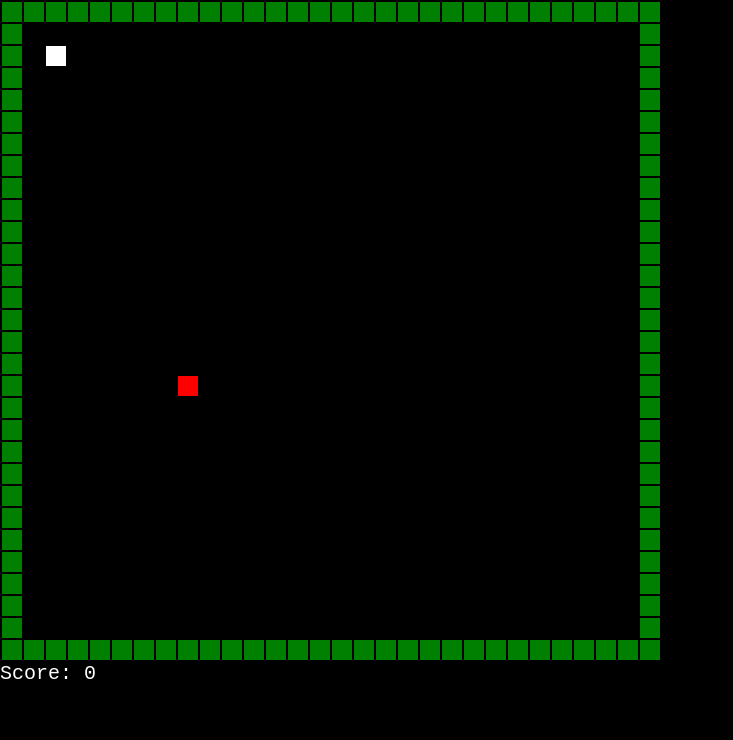
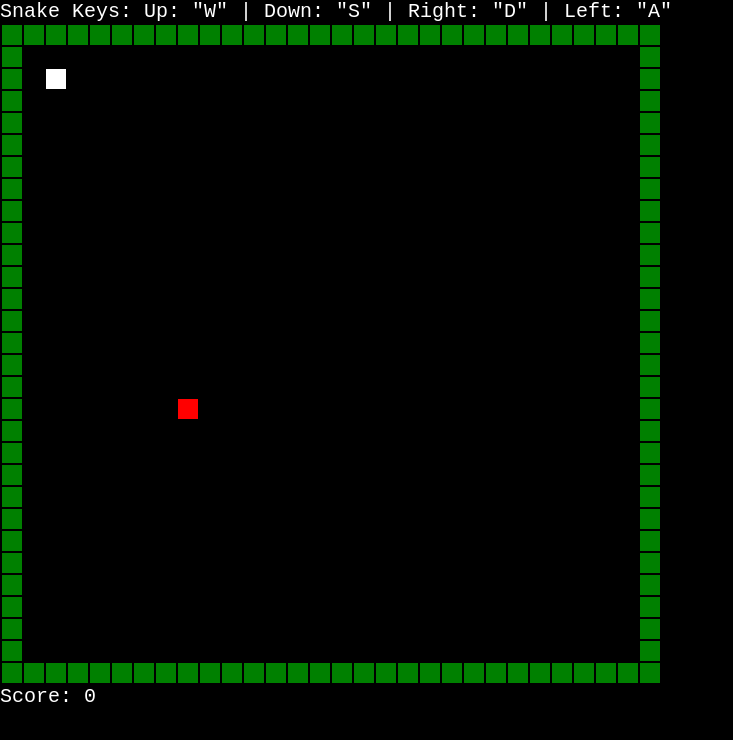
Before and after one commit to CaBurris/SnakeGameJS, a plain HTML site: page index.html in a window 1280 px wide. Shown: the whole page, without its empty margins (0-733 px from the left). Drawn offline with Linux system fonts and the light colour scheme.

Commit message:
Added key notes

```diff
--- a/index.html
+++ b/index.html
@@ -6,6 +6,7 @@
         <link rel="stylesheet" href="css/styles.css">
 </head>
 <body>
+        <h1 style="font: normal 20px monospace; color: white; "> Snake Keys: Up: "W" | Down: "S" | Right: "D" | Left: "A"</h1>
         <script src="js/snake.js"></script>
         <h1 id="score" style="font: normal 20px monospace; color: white;">Score: 0</h1>
 </body>
```
